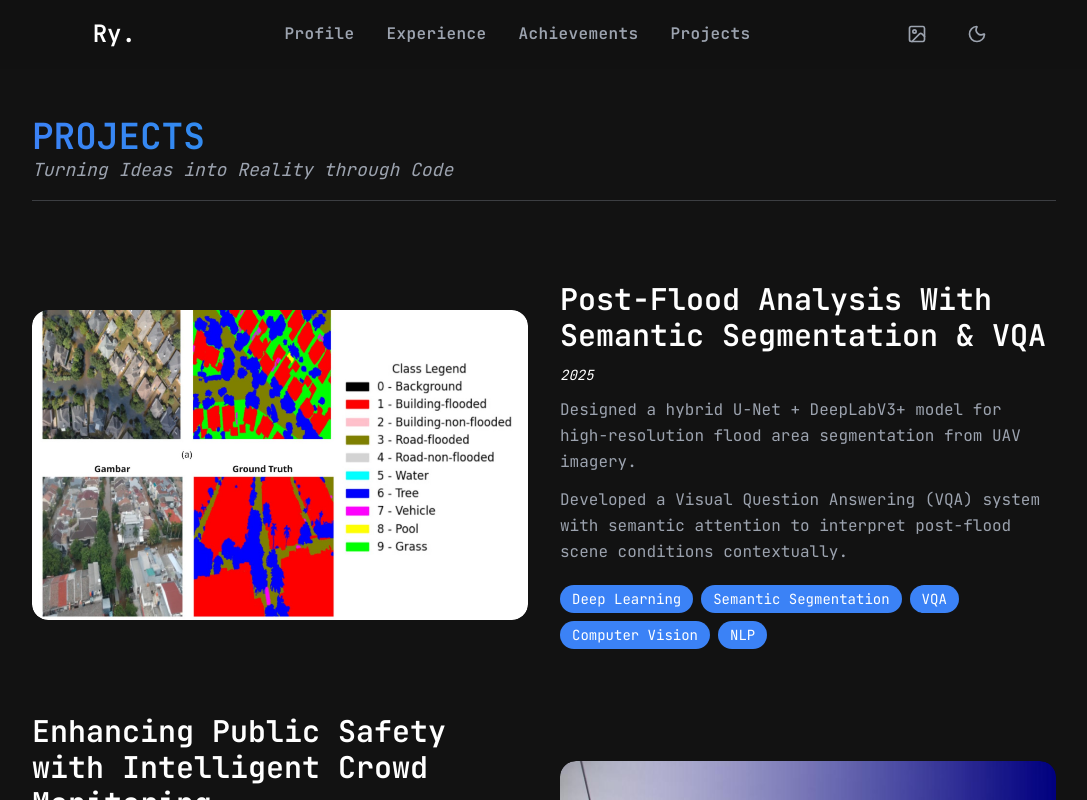
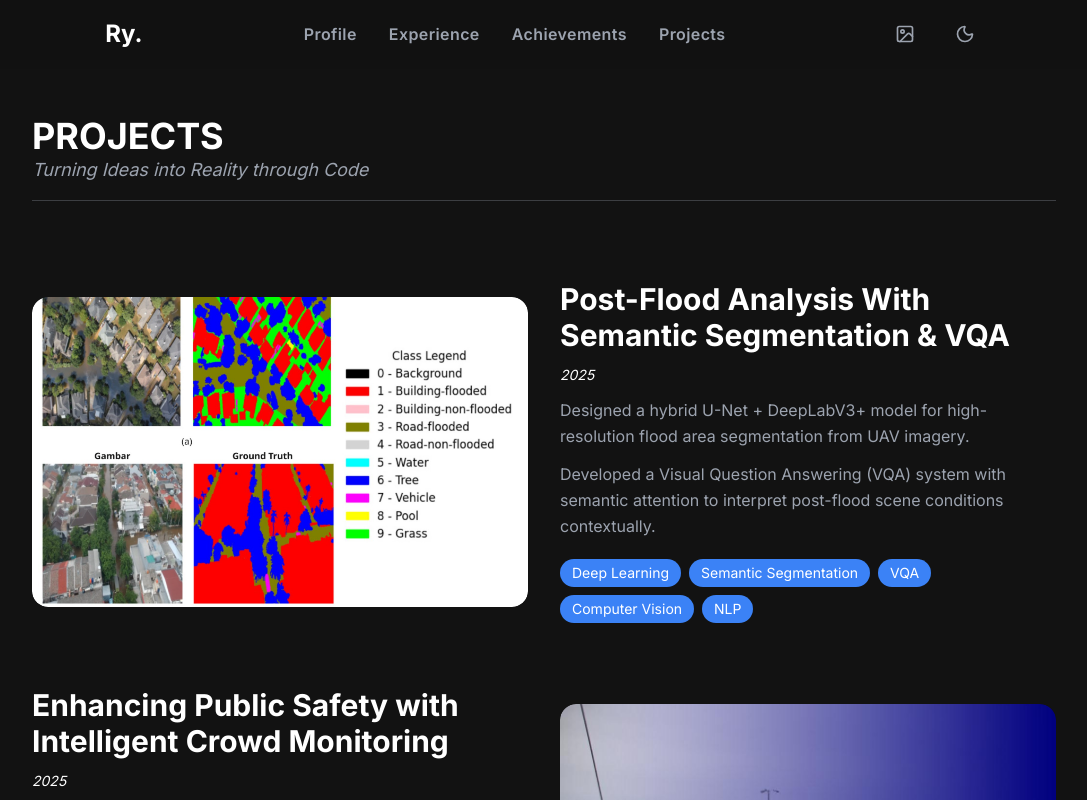
Before and after one commit to rynfkn/ryanfikri, a React (Vite) app: page /projects in a window 1280 px wide. Shown: the top 800 px of the page, without its empty margins (96-1183 px from the left). Built offline with nearby package versions, Linux system fonts and the light colour scheme.

Commit message:
feat: switch global font to Inter, keep JetBrains Mono as utility class

```diff
--- a/src/index.css
+++ b/src/index.css
@@ -1,11 +1,11 @@
-@import url('https://fonts.googleapis.com/css2?family=Inter:wght@300;400;500;600;700;800&family=JetBrains+Mono:wght@400;600&display=swap');
+@import url('https://fonts.googleapis.com/css2?family=Inter:wght@300;400;500;600;700&family=JetBrains+Mono:wght@400;600&display=swap');
 @import "tailwindcss";
 
 :root {
   --color-base: #121212;
-  --color-primary: #3B82F6;   /* Blue */
-  --color-secondary: #06B6D4; /* Cyan */
-  --color-accent: #9333EA;    /* Purple */
+  --color-primary: #3B82F6;
+  --color-secondary: #06B6D4;
+  --color-accent: #9333EA;
   --color-text: #FFFFFF;
   --color-muted: #9CA3AF;
 }
@@ -16,33 +16,18 @@
   --color-muted: #6B7280;
 }
 
-.text-gradient {
-  background: linear-gradient(90deg, var(--color-primary), var(--color-secondary));
-  -webkit-background-clip: text;
-  background-clip: text;
-  -webkit-text-fill-color: transparent;
-}
-
 .bg-gradient {
   background: linear-gradient(90deg, var(--color-primary), var(--color-secondary));
-  background-repeat: no-repeat;
-  background-size: cover;
-  background-position: center;
 }
 
 html, body, #root {
   height: 100%;
   background-color: var(--color-base);
   color: var(--color-text);
-  font-family: 'JetBrains Mono', monospace;
+  font-family: 'Inter', sans-serif;
   scroll-behavior: smooth;
 }
 
-@keyframes fade {
-  0%, 100% { opacity: 0; }
-  50% { opacity: 1; }
+.font-mono {
+  font-family: 'JetBrains Mono', monospace;
 }
-
-.animate-fade {
-  animation: fade 1s ease-in-out infinite;
-}
```
